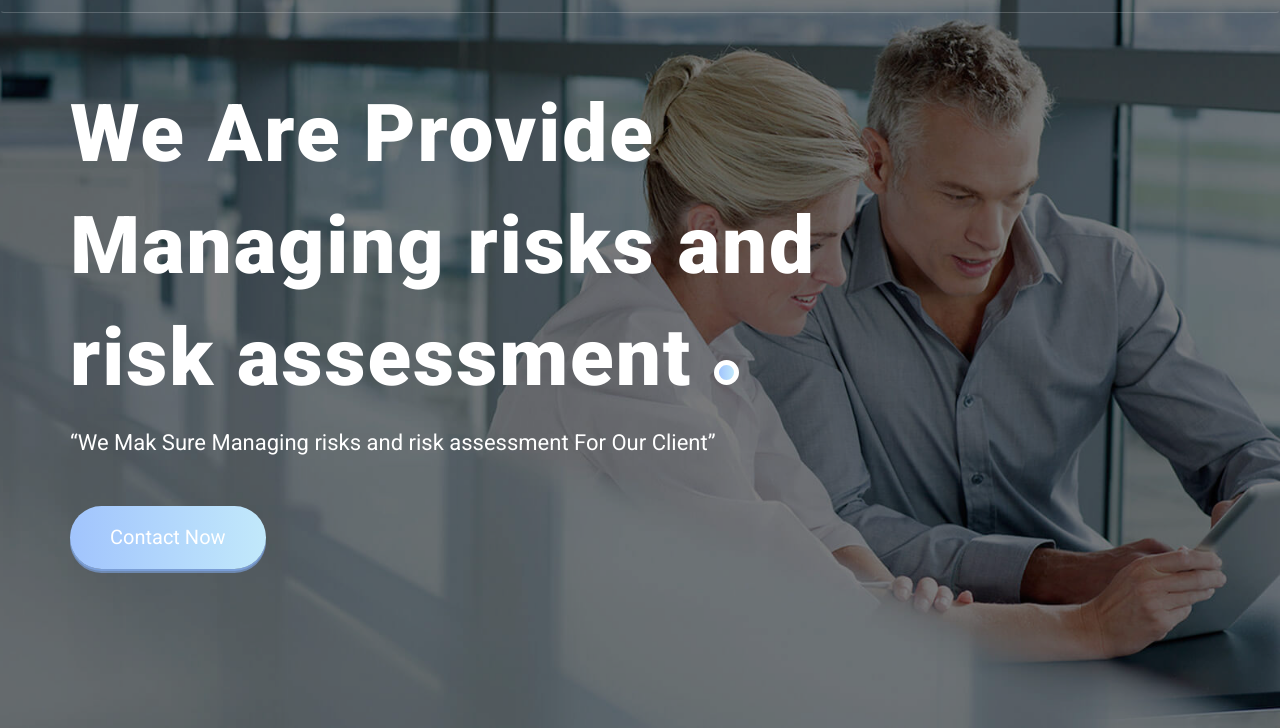
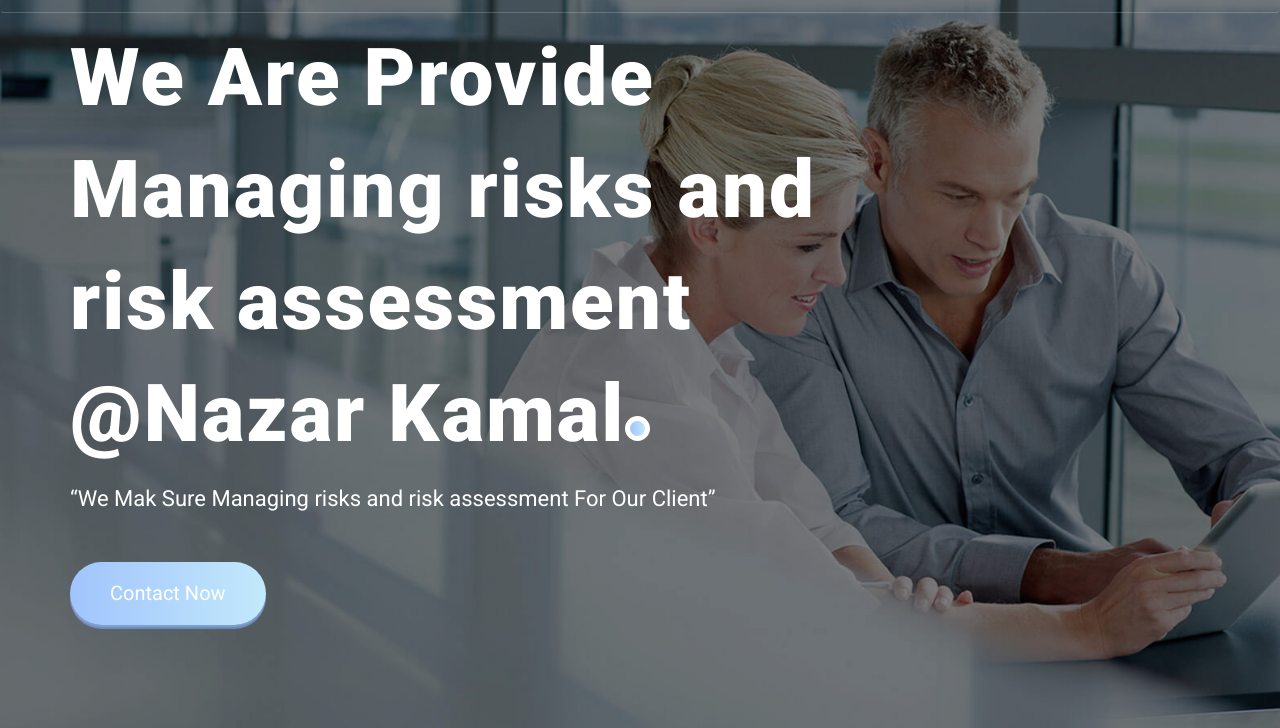
Before and after one commit to 99kamal99/test, a plain HTML site: page index.html in a window 1280 px wide. Shown: the part 72-800 px from the top of the page. Drawn offline with Linux system fonts and the light colour scheme; some packages are replaced by stand-ins of ours; files whose address does not match are found by name.

Commit message:
index.html

```diff
--- a/index.html
+++ b/index.html
@@ -97,7 +97,7 @@
                 <div class="row">
                     <div class="col-xs-12 col-sm-10 col-md-8">
                         <div class="header-text">
-                            <h2 class="header-title wow fadeInUp">We Are Provide  Managing risks and risk assessment <span class="dot"></span></h2>
+                            <h2 class="header-title wow fadeInUp">We Are Provide  Managing risks and risk assessment @Nazar Kamal<span class="dot"></span></h2>
                             <div class="wow fadeInUp" data-wow-delay="0.5s"><q>We Mak Sure Managing risks and risk assessment For Our Client</q></div>
                             <div class="wow fadeInUp" data-wow-delay="0.7s">
                                 <a href="#" class="bttn bttn-lg bttn-primary">Contact Now</a>
```
